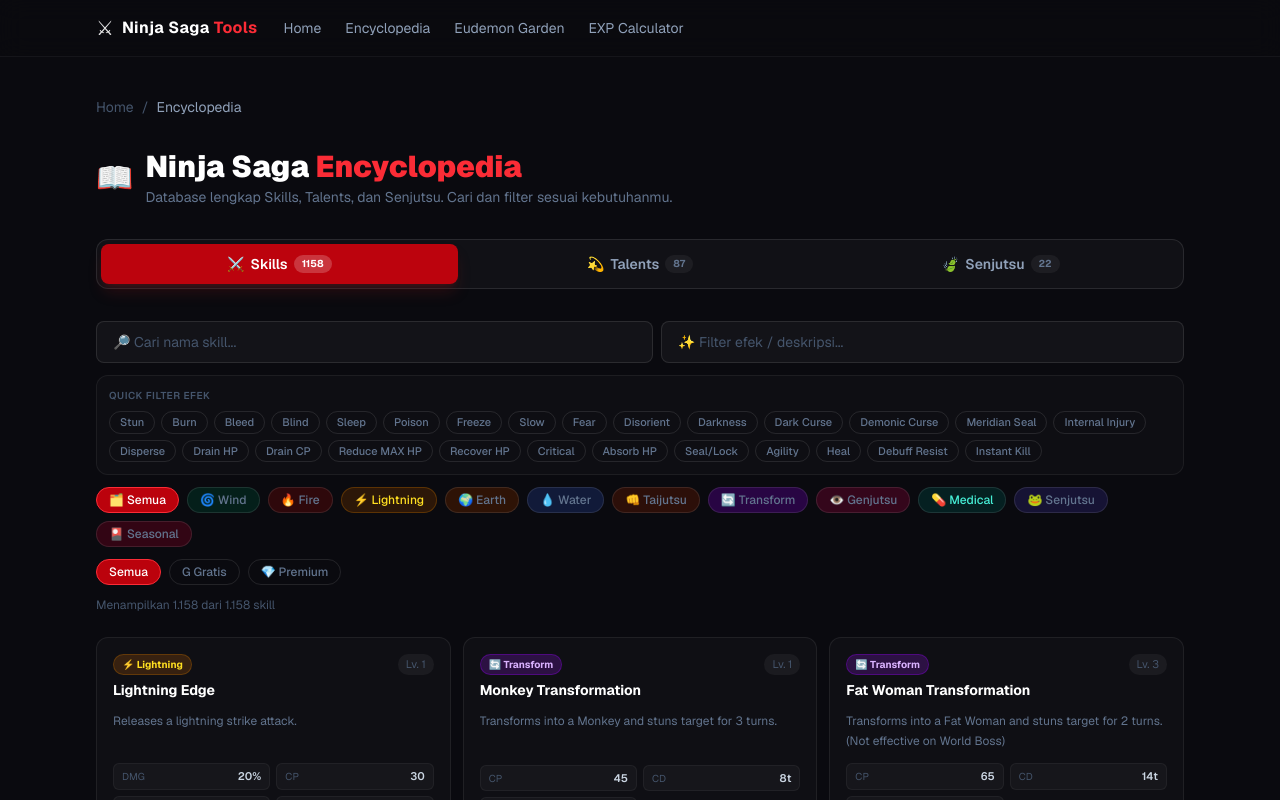
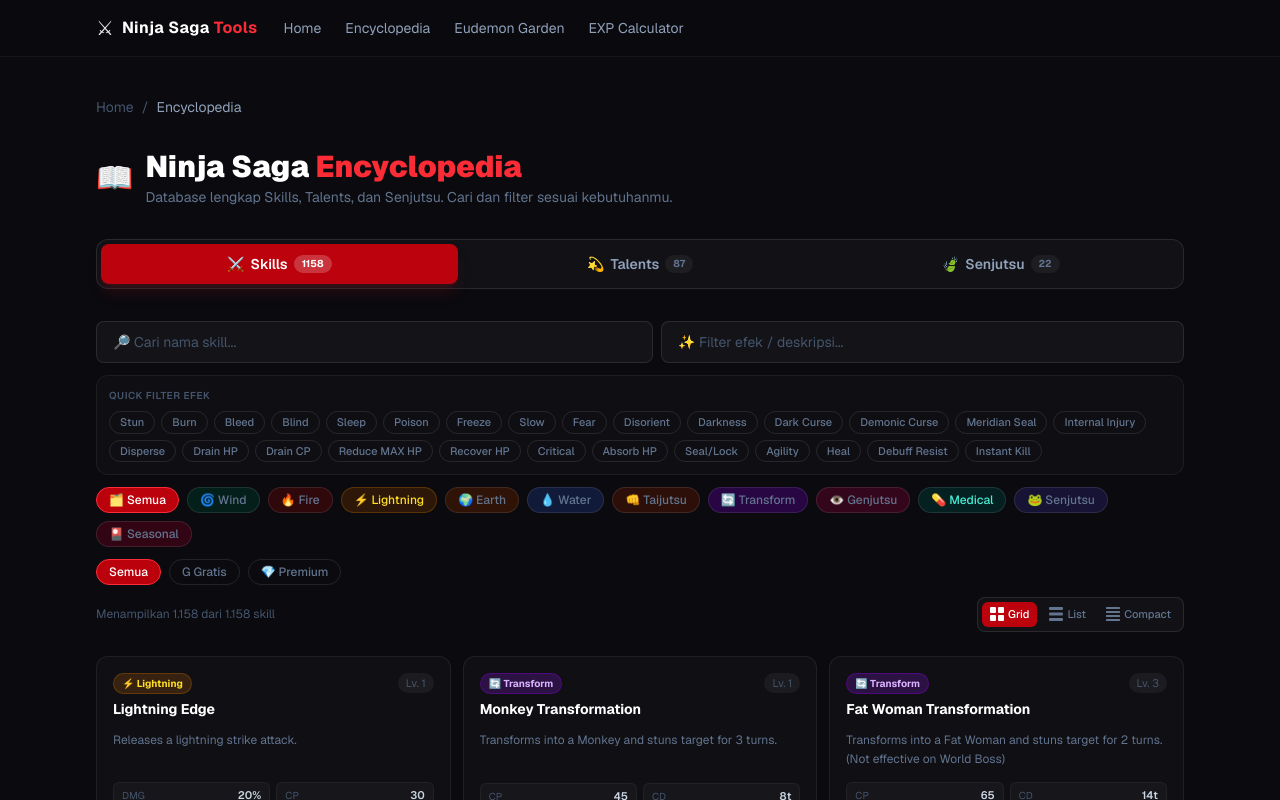
Before and after one commit to xfwil/ninja-saga-tools, a Next.js app: page /nextjs-github-pages/tools/encyclopedia in a window 1280 px wide. Shown: the top 800 px of the page. Built offline with nearby package versions, Linux system fonts and the light colour scheme.

Commit message:
feat(update): list/col style

```diff
--- a/src/components/Encyclopedia.tsx
+++ b/src/components/Encyclopedia.tsx
@@ -427,6 +427,8 @@
 
 // ─── Skills Tab ───────────────────────────────────────────────────────────────
 
+type ViewMode = "grid" | "list" | "compact";
+
 function SkillsTab({ skills }: { skills: Skill[] }) {
   const [nameSearch, setNameSearch] = useState("");
   const [effectSearch, setEffectSearch] = useState("");
@@ -435,6 +437,7 @@
   const [premFilter, setPremFilter] = useState<"all" | "premium" | "free">("all");
   const [page, setPage] = useState(1);
   const [selectedSkill, setSelectedSkill] = useState<Skill | null>(null);
+  const [viewMode, setViewMode] = useState<ViewMode>("grid");
 
   const resetPage = useCallback(() => setPage(1), []);
 
@@ -613,19 +616,51 @@
           ))}
         </div>
 
-        {/* Result count */}
-        <p className="text-xs text-slate-600">
-          Menampilkan {filtered.length.toLocaleString("id-ID")} dari {skills.length.toLocaleString("id-ID")} skill
-        </p>
+        {/* Result count + view toggle */}
+        <div className="flex items-center justify-between gap-2">
+          <p className="text-xs text-slate-600">
+            Menampilkan {filtered.length.toLocaleString("id-ID")} dari {skills.length.toLocaleString("id-ID")} skill
+          </p>
+          <div className="flex items-center gap-1 rounded-lg border border-white/10 bg-white/[0.03] p-1">
+            {(["grid", "list", "compact"] as ViewMode[]).map((mode) => (
+              <button
+                key={mode}
+                onClick={() => setViewMode(mode)}
+                title={mode === "grid" ? "Grid" : mode === "list" ? "List" : "Compact"}
+                className={`rounded-md px-2 py-1 text-[11px] font-medium transition-all flex items-center gap-1 ${
+                  viewMode === mode
+                    ? "bg-red-600/80 text-white"
+                    : "text-slate-500 hover:text-slate-300"
+                }`}
+              >
+                {mode === "grid"    && <><GridIcon /><span className="hidden sm:inline">Grid</span></>}
+                {mode === "list"    && <><ListIcon /><span className="hidden sm:inline">List</span></>}
+                {mode === "compact" && <><CompactIcon /><span className="hidden sm:inline">Compact</span></>}
+              </button>
+            ))}
+          </div>
+        </div>
       </div>
 
-      {/* Grid */}
+      {/* Content */}
       {paginated.length === 0 ? (
         <EmptyState text="Tidak ada skill yang cocok dengan filter." />
-      ) : (
+      ) : viewMode === "grid" ? (
         <div className="grid grid-cols-1 sm:grid-cols-2 lg:grid-cols-3 gap-3">
           {paginated.map((skill) => (
             <SkillCard key={skill.id} skill={skill} highlight={effectSearch} onSelect={setSelectedSkill} />
+          ))}
+        </div>
+      ) : viewMode === "list" ? (
+        <div className="flex flex-col gap-2">
+          {paginated.map((skill) => (
+            <SkillRow key={skill.id} skill={skill} highlight={effectSearch} onSelect={setSelectedSkill} />
+          ))}
+        </div>
+      ) : (
+        <div className="flex flex-col divide-y divide-white/[0.04] rounded-xl border border-white/[0.07] overflow-hidden">
+          {paginated.map((skill) => (
+            <SkillCompactRow key={skill.id} skill={skill} highlight={effectSearch} onSelect={setSelectedSkill} />
           ))}
         </div>
       )}
@@ -738,6 +773,147 @@
         <span className="text-[10px] text-slate-700 group-hover:text-slate-400 transition-colors shrink-0">
           Klik detail →
         </span>
+      </div>
+    </div>
+  );
+}
+
+// ─── View Icons ───────────────────────────────────────────────────────────────
+
+function GridIcon() {
+  return (
+    <svg width="14" height="14" viewBox="0 0 14 14" fill="currentColor">
+      <rect x="0" y="0" width="6" height="6" rx="1" /><rect x="8" y="0" width="6" height="6" rx="1" />
+      <rect x="0" y="8" width="6" height="6" rx="1" /><rect x="8" y="8" width="6" height="6" rx="1" />
+    </svg>
+  );
+}
+
+function ListIcon() {
+  return (
+    <svg width="14" height="14" viewBox="0 0 14 14" fill="currentColor">
+      <rect x="0" y="0" width="14" height="3" rx="1" /><rect x="0" y="5.5" width="14" height="3" rx="1" />
+      <rect x="0" y="11" width="14" height="3" rx="1" />
+    </svg>
+  );
+}
+
+function CompactIcon() {
+  return (
+    <svg width="14" height="14" viewBox="0 0 14 14" fill="currentColor">
+      <rect x="0" y="0" width="14" height="2" rx="0.5" /><rect x="0" y="4" width="14" height="2" rx="0.5" />
+      <rect x="0" y="8" width="14" height="2" rx="0.5" /><rect x="0" y="12" width="14" height="2" rx="0.5" />
+    </svg>
+  );
+}
+
+// ─── List Row ─────────────────────────────────────────────────────────────────
+
+function SkillRow({ skill, highlight = "", onSelect }: { skill: Skill; highlight?: string; onSelect?: (s: Skill) => void }) {
+  const typeInfo = SKILL_TYPE_MAP[skill.type] ?? { label: `Type ${skill.type}`, icon: "❓", badge: "bg-slate-800/40 border-slate-600/40 text-slate-400" };
+  const seasonNum = getSeasonNumber(skill.name);
+  const hlLower = highlight.toLowerCase();
+  const matchDesc   = !!highlight && skill.description.toLowerCase().includes(hlLower);
+  const matchEffect = !!highlight && effectMatchesQuery(skill.id, hlLower);
+  const hasHighlight = matchDesc || matchEffect;
+
+  return (
+    <div
+      className={`group flex items-start gap-3 rounded-xl border px-4 py-3 cursor-pointer transition-all ${
+        hasHighlight
+          ? "border-violet-700/40 bg-violet-950/10 hover:border-violet-600/50 hover:bg-violet-950/20"
+          : "border-white/[0.07] bg-white/[0.025] hover:border-white/15 hover:bg-white/[0.04]"
+      }`}
+      onClick={() => onSelect?.(skill)}
+    >
+      {/* Type icon pill */}
+      <span className={`shrink-0 mt-0.5 inline-flex items-center justify-center w-8 h-8 rounded-lg border text-base ${typeInfo.badge}`}>
+        {typeInfo.icon}
+      </span>
+
+      {/* Main content */}
+      <div className="flex-1 min-w-0">
+        <div className="flex flex-wrap items-center gap-1.5 mb-1">
+          <span className={`text-[10px] font-bold border rounded-full px-1.5 py-0.5 ${typeInfo.badge}`}>
+            {typeInfo.label}
+          </span>
+          {seasonNum !== null && (
+            <span className="text-[10px] font-bold border rounded-full px-1.5 py-0.5 bg-rose-900/40 border-rose-700/40 text-rose-300">
+              S{seasonNum}
+            </span>
+          )}
+          {skill.premium && (
+            <span className="text-[10px] font-bold border rounded-full px-1.5 py-0.5 bg-amber-900/40 border-amber-700/40 text-amber-400">
+              💎
+            </span>
+          )}
+          {matchEffect && !matchDesc && (
+            <span className="text-[10px] font-semibold border rounded-full px-1.5 py-0.5 border-violet-700/40 bg-violet-950/30 text-violet-300">
+              ✦ efek
+            </span>
+          )}
+        </div>
+        <p className="text-sm font-semibold text-white leading-snug mb-1 truncate">{skill.name}</p>
+        <p className="text-[11px] text-slate-500 leading-relaxed line-clamp-1">
+          {highlightText(skill.description, matchDesc ? highlight : "")}
+        </p>
+      </div>
+
+      {/* Stats column */}
+      <div className="shrink-0 flex flex-col items-end gap-1 text-[11px]">
+        <span className="text-slate-600">Lv.{skill.level}</span>
+        <div className="flex flex-wrap justify-end gap-x-2 gap-y-0.5">
+          {skill.damage > 0 && <span className="text-orange-400">DMG {skill.damage}%</span>}
+          <span className="text-blue-400">CP {skill.cp_cost}</span>
+          <span className="text-slate-400">CD {skill.cooldown}t</span>
+          <span className="text-slate-500">{skill.target}</span>
+        </div>
+        <span className="text-[10px] text-slate-700 group-hover:text-slate-400 transition-colors">detail →</span>
+      </div>
+    </div>
+  );
+}
+
+// ─── Compact Row ──────────────────────────────────────────────────────────────
+
+function SkillCompactRow({ skill, highlight = "", onSelect }: { skill: Skill; highlight?: string; onSelect?: (s: Skill) => void }) {
+  const typeInfo = SKILL_TYPE_MAP[skill.type] ?? { label: `Type ${skill.type}`, icon: "❓", badge: "bg-slate-800/40 border-slate-600/40 text-slate-400" };
+  const seasonNum = getSeasonNumber(skill.name);
+  const hlLower = highlight.toLowerCase();
+  const matchDesc   = !!highlight && skill.description.toLowerCase().includes(hlLower);
+  const matchEffect = !!highlight && effectMatchesQuery(skill.id, hlLower);
+  const hasHighlight = matchDesc || matchEffect;
+
+  return (
+    <div
+      className={`group flex items-center gap-2 px-3 py-2 cursor-pointer transition-all ${
+        hasHighlight ? "bg-violet-950/20 hover:bg-violet-950/30" : "bg-transparent hover:bg-white/[0.03]"
+      }`}
+      onClick={() => onSelect?.(skill)}
+    >
+      {/* Type icon */}
+      <span className="shrink-0 text-base w-5 text-center" title={typeInfo.label}>
+        {typeInfo.icon}
+      </span>
+
+      {/* Name */}
+      <p className="flex-1 min-w-0 text-xs font-medium text-slate-200 truncate">
+        {skill.name}
+        {seasonNum !== null && (
+          <span className="ml-1.5 text-[10px] text-rose-400 font-bold">S{seasonNum}</span>
+        )}
+        {skill.premium && <span className="ml-1 text-[10px] text-amber-400">💎</span>}
+        {matchEffect && !matchDesc && <span className="ml-1.5 text-[10px] text-violet-400 font-bold">✦</span>}
+      </p>
+
+      {/* Inline stats */}
+      <div className="shrink-0 flex items-center gap-3 text-[11px]">
+        {skill.damage > 0 && <span className="text-orange-400 w-14 text-right">DMG {skill.damage}%</span>}
+        {!(skill.damage > 0) && <span className="w-14" />}
+        <span className="text-blue-400 w-12 text-right">CP {skill.cp_cost}</span>
+        <span className="text-slate-500 w-10 text-right">CD {skill.cooldown}t</span>
+        <span className="text-slate-600 w-12 text-right hidden sm:inline">{skill.target}</span>
+        <span className="text-slate-700 group-hover:text-slate-400 transition-colors text-[10px]">→</span>
       </div>
     </div>
   );
```
